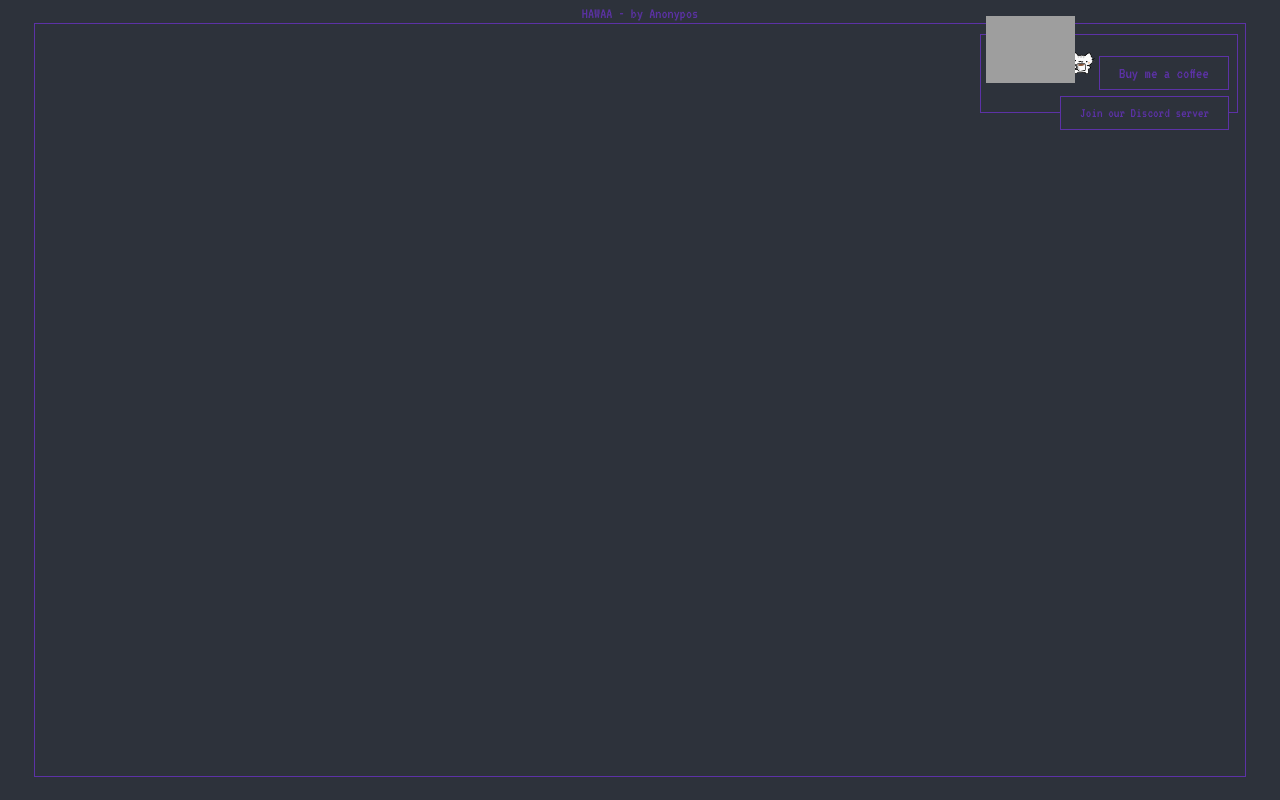
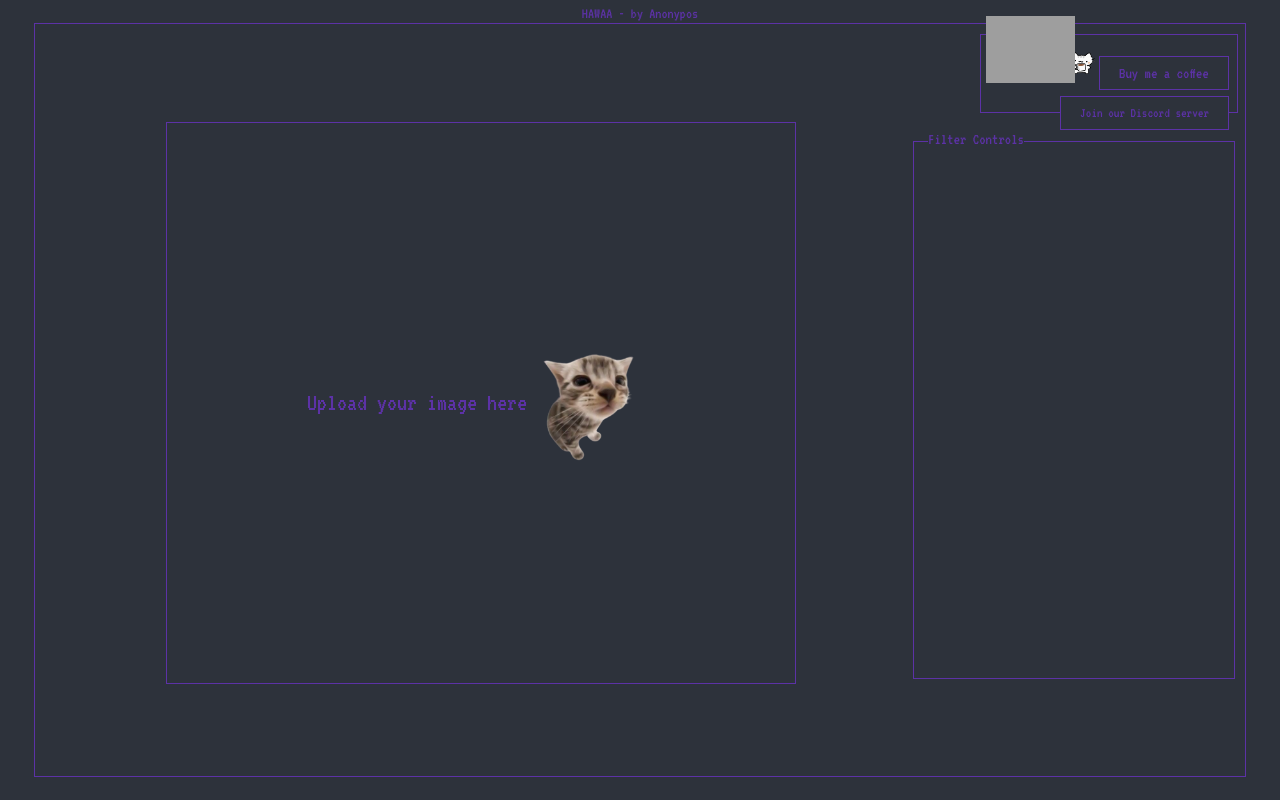
Before and after one commit to Anonypos-dz/HAWAA, a plain HTML site: page index.html in a window 1280 px wide. Drawn offline with Linux system fonts and the light colour scheme; grey boxes are pictures that could not be loaded.

Commit message:
Adding image preview

```diff
--- a/anonypos_style.css
+++ b/anonypos_style.css
@@ -83,3 +83,32 @@ div{
     height: 4vh;
     font-size: 14px;
 }
+#controls{
+    width: 25vw;
+    height: 67vh;
+    position: absolute;
+    right: 3.5vw;
+    top: 11vw;
+}
+#filter-controls{
+    position: absolute;
+    top: 9vw;
+    right: 20vw;
+    background-color: #2d323b;
+}
+#preview{
+    position: absolute;
+    display: flex;
+    align-items: center;
+    justify-content: center;
+    height: 70vh;
+    width: 49vw;
+    top: 9.5vw;
+    left: 13vw;
+}
+#upload{
+    font-size: 25px;
+}
+#cat{
+    width: 10vw;
+}
--- a/index.html
+++ b/index.html
@@ -18,7 +18,13 @@
             <img id="coffee-cat" src="src/img/coffee_cat.png">
             <div id="discord" class="anonypos-btn">Join our Discord server</div>
         </div>
+        <div id="controls"></div>
+        <p id="filter-controls">Filter Controls</p>
         <p id="support">Support me</p>
+        <div id="preview">
+            <p id="upload">Upload your image here</p>
+            <img id="cat" src="src/img/cat.png">
+        </div>
     </div>
     <p id="credits">HAWAA - by Anonypos</p>
 
--- a/index.js
+++ b/index.js
@@ -1,6 +1,9 @@
 const coffee_cat = document.getElementById("coffee-cat");
 const kofi_btn = document.getElementById("ko-fi");
 const discord_btn = document.getElementById("discord");
+const img_preview = document.getElementById("preview");
+const upload_label = document.getElementById("upload");
+const upload_cat_img = document.getElementById("cat");
 if(kofi_btn){
     kofi_btn.addEventListener("pointerenter", () => {
         //console.log("Hovor enterd.");
@@ -18,3 +21,21 @@ if(discord_btn){
         window.open("https://discord.gg/CJmBhH38js", "_blank");
     });
 }
+if(img_preview){
+    img_preview.addEventListener("mouseenter", ()=>{
+        img_preview.style.borderStyle = "dashed";
+        img_preview.style.borderWidth = "1.5px";
+        img_preview.style.borderColor = "white";
+        img_preview.style.borderRadius = "7px";
+        upload_label.style.color = "white";
+        upload_cat_img.src = "src/img/silly_cat.gif";
+    });
+    img_preview.addEventListener("mouseleave", ()=>{
+        img_preview.style.borderStyle = "solid";
+        img_preview.style.borderRadius = "0px";
+        img_preview.style.borderWidth = "0.5px";
+        img_preview.style.borderColor = "#5c32a6";
+        upload_label.style.color = "#5c32a6";
+        upload_cat_img.src = "src/img/cat.png";
+    });
+}
```
Also changed, not shown: src/img/cat.png (added), src/img/silly_cat.gif (added).
